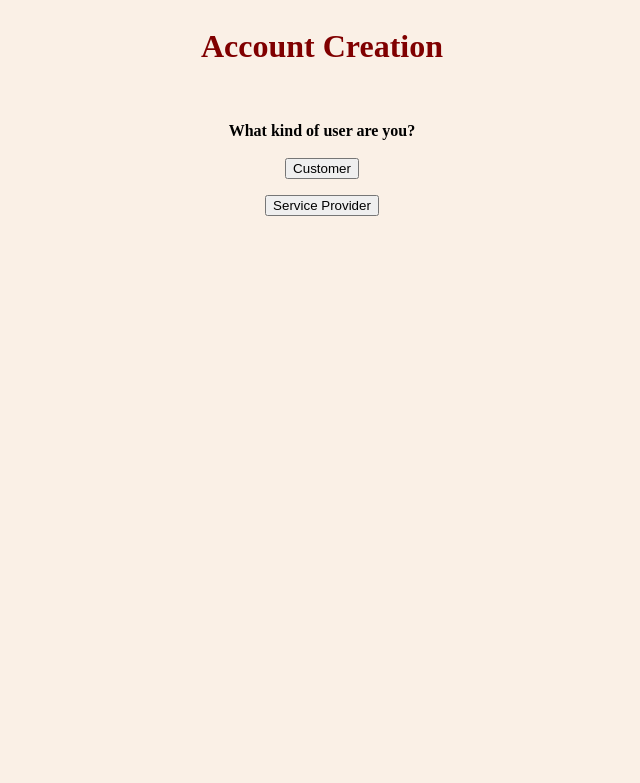
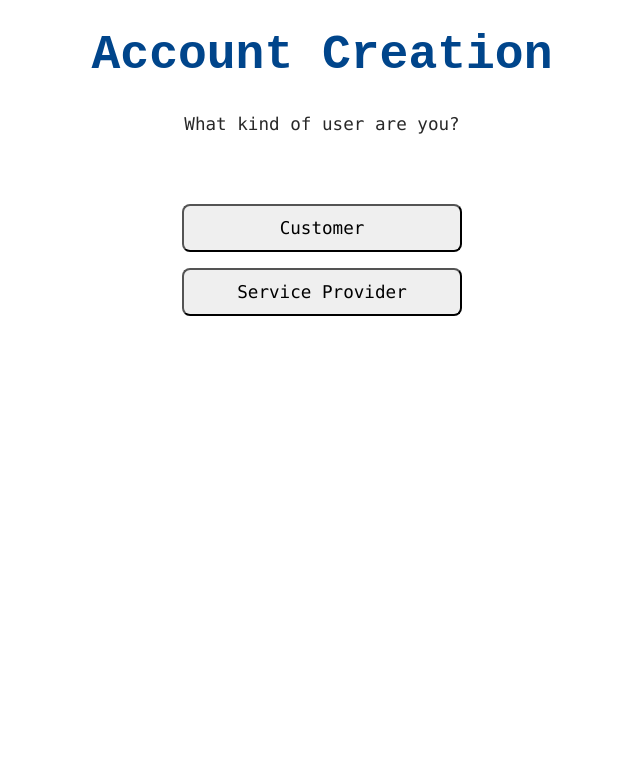
Before and after one commit to francismacapobre/service-marketplace, a PHP site: page /createnew.php in a window 1280 px wide. Shown: the top 783 px of the page, without its empty margins (318-958 px from the left). Run offline with PHP 8.4, Linux system fonts and the light colour scheme.

Commit message:
update account creation

```diff
--- a/createnew.php
+++ b/createnew.php
@@ -2,37 +2,45 @@
   <head>
     <style>
     body {
-  background-color: linen;
+      background-color: #fff;
     }
 
     h1 {
-  color: maroon;
+      color: #00458b;
+      font-family: "Courier New", Courier, monospace;
+      font-size: 6vmin;
     }
 
-button {
-    margin-left: 20px;
+    p {
+      color: #282828;
+      font-family: "Lucida Console", Monaco, monospace;
+      font-size: 2.2vmin;
+      padding-bottom: 2vmin;
     }
 
+    .input-button {
+      border-radius: 1vmin;
+      font-family: "Lucida Console", Monaco, monospace;
+      font-size: 2.2vmin;
+      width: 35vmin;
+      height: 6vmin;
+    }
     </style>
-  <title>Select User Type</title>
   </head>
 
   <body>
-
     <div style="text-align:center;">
     <h1 style="padding-top: 20px">Account Creation</h1>
-<br></br>
-<b>What kind of user are you?</b>
+    <p>What kind of user are you?</p>
 
     <br></br>
-<form action = "newcustomer.php" method = "post">
-<input name = "newcustomer" type = "submit" value = "Customer">
+    <form action="newcustomer.php" method="post">
+    <input class="input-button" name="newcustomer" type="submit" value="Customer">
     </form>
 
-<form action = "newprovider.php" method = "post">
-<input name = "newsp" type = "submit" value = "Service Provider">
+    <form action="newprovider.php" method="post">
+    <input class="input-button" name="newsp" type="submit" value="Service Provider">
     </form>
     </div>
-
   </body>
 </html>
```
Lines whose indentation alone changed are shown as unchanged.
